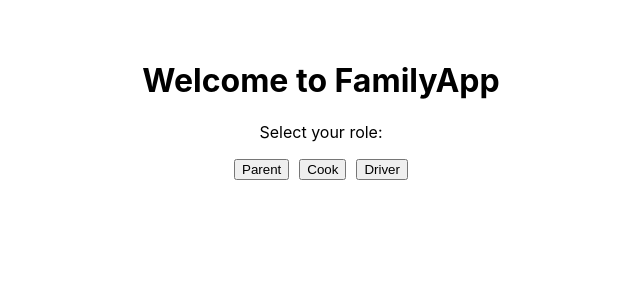
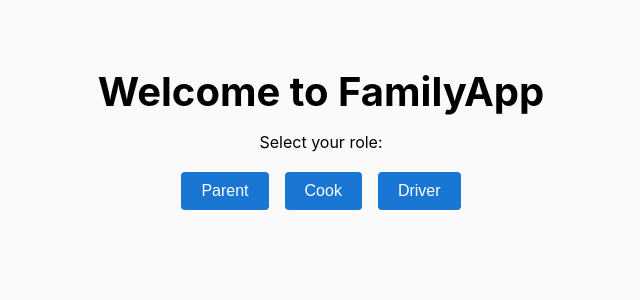
Before and after one commit to parakhc4/insync.ai, a React (Create React App) app in the folder code/web/: page / in a window 1280 px wide. Shown: the top 300 px of the page, without its empty margins (319-959 px from the left). Built offline with nearby package versions, Linux system fonts and the light colour scheme.

Commit message:
Improve UI styling

```diff
--- /dev/null
+++ b/code/web/src/components/ActivityPlanner/ActivityPlanner.css
@@ -0,0 +1,35 @@
+.activity-planner {
+  margin-top: 20px;
+}
+
+.activity-planner form input,
+.activity-planner form button {
+  margin-right: 10px;
+  padding: 8px;
+  font-size: 1rem;
+}
+
+.activity-planner form button {
+  background-color: #1976d2;
+  color: #fff;
+  border: none;
+  border-radius: 4px;
+  cursor: pointer;
+  transition: background-color 0.3s;
+}
+
+.activity-planner form button:hover {
+  background-color: #155a9a;
+}
+
+.activity-planner ul {
+  list-style-type: none;
+  padding: 0;
+}
+
+.activity-planner li {
+  background: #f0f0f0;
+  margin: 8px 0;
+  padding: 8px 12px;
+  border-radius: 4px;
+}
--- a/code/web/src/components/ActivityPlanner/ActivityPlanner.js
+++ b/code/web/src/components/ActivityPlanner/ActivityPlanner.js
@@ -1,4 +1,5 @@
 import React, { useState, useEffect } from "react";
+import './ActivityPlanner.css';
 
 function ActivityPlanner() {
     const [activity, setActivity] = useState("");
@@ -31,27 +32,24 @@ function ActivityPlanner() {
     };
 
     return (
-        <div>
+        <div className="activity-planner">
             <h2>Activity Planner</h2>
-            <form onSubmit={addActivity} style={{ marginBottom: '20px' }}>
+            <form onSubmit={addActivity}>
                 <input
                     type="text"
                     placeholder="Activity"
                     value={activity}
                     onChange={(e) => setActivity(e.target.value)}
-                    style={{ marginRight: '10px' }}
                 />
                 <input
                     type="date"
                     value={date}
                     onChange={(e) => setDate(e.target.value)}
-                    style={{ marginRight: '10px' }}
                 />
                 <input
                     type="time"
                     value={time}
                     onChange={(e) => setTime(e.target.value)}
-                    style={{ marginRight: '10px' }}
                 />
                 <button type="submit">Add</button>
             </form>
--- /dev/null
+++ b/code/web/src/components/MealPlanner/MealPlanner.css
@@ -0,0 +1,33 @@
+.generate-btn {
+  margin-top: 20px;
+  position: relative;
+  padding: 10px 20px;
+  font-size: 16px;
+  background-color: #1976d2;
+  color: white;
+  border: none;
+  border-radius: 4px;
+  cursor: pointer;
+  transition: background-color 0.3s;
+}
+
+.generate-btn:disabled {
+  background-color: #90caf9;
+  cursor: not-allowed;
+}
+
+.generate-btn:hover:not(:disabled) {
+  background-color: #155a9a;
+}
+
+.meal-plan {
+  margin-top: 20px;
+  padding: 10px;
+  border: 1px solid #ccc;
+  border-radius: 8px;
+  background-color: #f8f8f8;
+  white-space: pre-wrap;
+  max-height: 400px;
+  overflow-y: scroll;
+  font-family: monospace;
+}
--- a/code/web/src/components/MealPlanner/MealPlanner.js
+++ b/code/web/src/components/MealPlanner/MealPlanner.js
@@ -1,5 +1,6 @@
 import React, { useState } from 'react';
 import CuisineSelector from './CuisineSelector';
+import './MealPlanner.css';
 
 function MealPlanner() {
   const [selectedCuisines, setSelectedCuisines] = useState([]);
@@ -34,32 +35,15 @@ function MealPlanner() {
     <div>
       <CuisineSelector onSelect={handleCuisineChange} />
       <button
+        className="generate-btn"
         onClick={handleGenerate}
         disabled={loading}
-        style={{
-          marginTop: '20px',
-          zIndex: 10,
-          position: 'relative',
-          padding: '10px 20px',
-          fontSize: '16px'
-        }}
       >
         {loading ? 'Generating...' : 'Generate Meal Plan'}
       </button>
 
-
       {mealPlan && (
-        <div style={{
-          marginTop: '20px',
-          padding: '10px',
-          border: '1px solid #ccc',
-          borderRadius: '8px',
-          backgroundColor: '#f8f8f8',
-          whiteSpace: 'pre-wrap',
-          maxHeight: '400px',
-          overflowY: 'scroll',
-          fontFamily: 'monospace'
-        }}>
+        <div className="meal-plan">
           {JSON.stringify(mealPlan, null, 2)}
         </div>
       )}
--- a/code/web/src/index.css
+++ b/code/web/src/index.css
@@ -5,6 +5,11 @@ body {
     sans-serif;
   -webkit-font-smoothing: antialiased;
   -moz-osx-font-smoothing: grayscale;
+  background-color: #fafafa;
+}
+
+button {
+  cursor: pointer;
 }
 
 code {
--- a/code/web/src/pages/CookDashboard.js
+++ b/code/web/src/pages/CookDashboard.js
@@ -1,8 +1,9 @@
 import React from "react";
+import "./DashboardLayout.css";
 
 function CookDashboard() {
     return (
-        <div>
+        <div className="dashboard">
             <h2>Cook Dashboard</h2>
             <p>Welcome to the Cook Dashboard! Here you can manage your cooking activities, view recipes, and plan meals.</p>
             {/* Additional components like RecipeList, MealPlanner, etc. can be added here */}
--- /dev/null
+++ b/code/web/src/pages/DashboardLayout.css
@@ -0,0 +1,22 @@
+.dashboard {
+  padding: 40px;
+  max-width: 900px;
+  margin: 0 auto;
+  font-family: 'Roboto', sans-serif;
+}
+
+.dashboard h2 {
+  margin-bottom: 16px;
+}
+
+.dashboard ul {
+  list-style-type: none;
+  padding: 0;
+}
+
+.dashboard li {
+  background: #f0f0f0;
+  margin: 8px 0;
+  padding: 8px 12px;
+  border-radius: 4px;
+}
--- a/code/web/src/pages/DriverDashboard.js
+++ b/code/web/src/pages/DriverDashboard.js
@@ -1,4 +1,5 @@
 import React, { useState, useEffect } from "react";
+import "./DashboardLayout.css";
 
 function DriverDashboard() {
   const [activities, setActivities] = useState([]);
@@ -15,7 +16,7 @@ function DriverDashboard() {
   }, []);
 
   return (
-    <div style={{ padding: '20px' }}>
+    <div className="dashboard">
       <h2>Driver Dashboard</h2>
       <p>View child pickup/drop schedule here.</p>
       {activities.length > 0 ? (
--- /dev/null
+++ b/code/web/src/pages/Home.css
@@ -0,0 +1,29 @@
+.home-container {
+  text-align: center;
+  padding: 40px;
+}
+
+.home-title {
+  font-size: 2.5rem;
+  margin-bottom: 1rem;
+}
+
+.role-buttons {
+  margin-top: 20px;
+}
+
+.primary-btn {
+  background-color: #1976d2;
+  color: #fff;
+  border: none;
+  border-radius: 4px;
+  padding: 10px 20px;
+  margin: 0 8px;
+  font-size: 1rem;
+  cursor: pointer;
+  transition: background-color 0.3s;
+}
+
+.primary-btn:hover {
+  background-color: #155a9a;
+}
--- a/code/web/src/pages/Home.js
+++ b/code/web/src/pages/Home.js
@@ -1,17 +1,20 @@
 // src/pages/Home.js
 import React from 'react';
 import { useNavigate } from 'react-router-dom';
+import './Home.css';
 
 function Home() {
   const navigate = useNavigate();
 
   return (
-    <div style={{ textAlign: 'center', padding: '40px' }}>
-      <h1>Welcome to FamilyApp</h1>
+    <div className="home-container">
+      <h1 className="home-title">Welcome to FamilyApp</h1>
       <p>Select your role:</p>
-      <button onClick={() => navigate('/parent')}>Parent</button>
-      <button onClick={() => navigate('/cook')} style={{ marginLeft: '10px' }}>Cook</button>
-      <button onClick={() => navigate('/driver')} style={{ marginLeft: '10px' }}>Driver</button>
+      <div className="role-buttons">
+        <button className="primary-btn" onClick={() => navigate('/parent')}>Parent</button>
+        <button className="primary-btn" onClick={() => navigate('/cook')}>Cook</button>
+        <button className="primary-btn" onClick={() => navigate('/driver')}>Driver</button>
+      </div>
     </div>
   );
 }
--- a/code/web/src/pages/ParentDashboard.js
+++ b/code/web/src/pages/ParentDashboard.js
@@ -2,13 +2,14 @@ import React from "react";
 import MealPlanner from "../components/MealPlanner/MealPlanner";
 import NutritionScanner from "../components/MealPlanner/NutritionScanner";
 import ActivityPlanner from "../components/ActivityPlanner/ActivityPlanner";
+import "./DashboardLayout.css";
 
 function ParentDashboard() {
     return (
-        <div>
-            <MealPlanner/>
-            <NutritionScanner/>
-            <ActivityPlanner/>
+        <div className="dashboard">
+            <MealPlanner />
+            <NutritionScanner />
+            <ActivityPlanner />
         </div>
     );
 }
```
Also changed, not shown: 1 other file (tests, documents, lock files or other folders).
